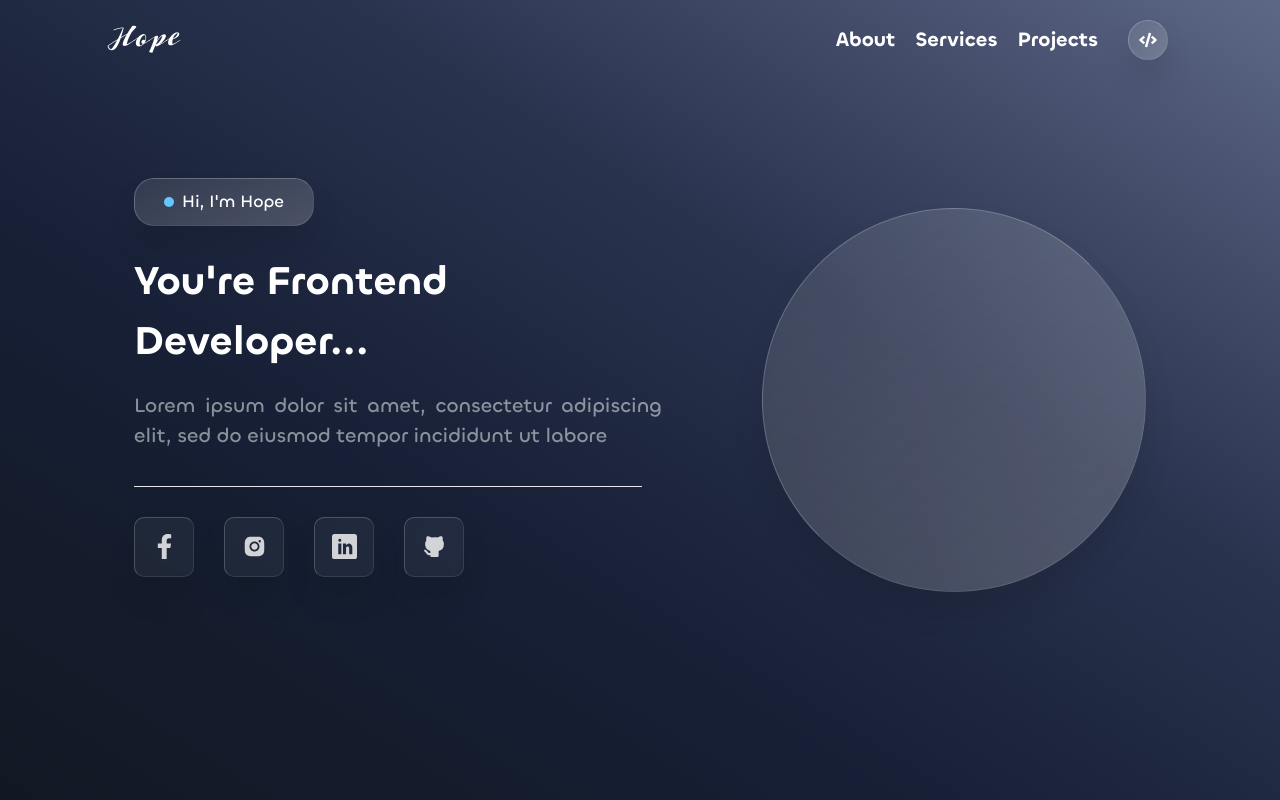
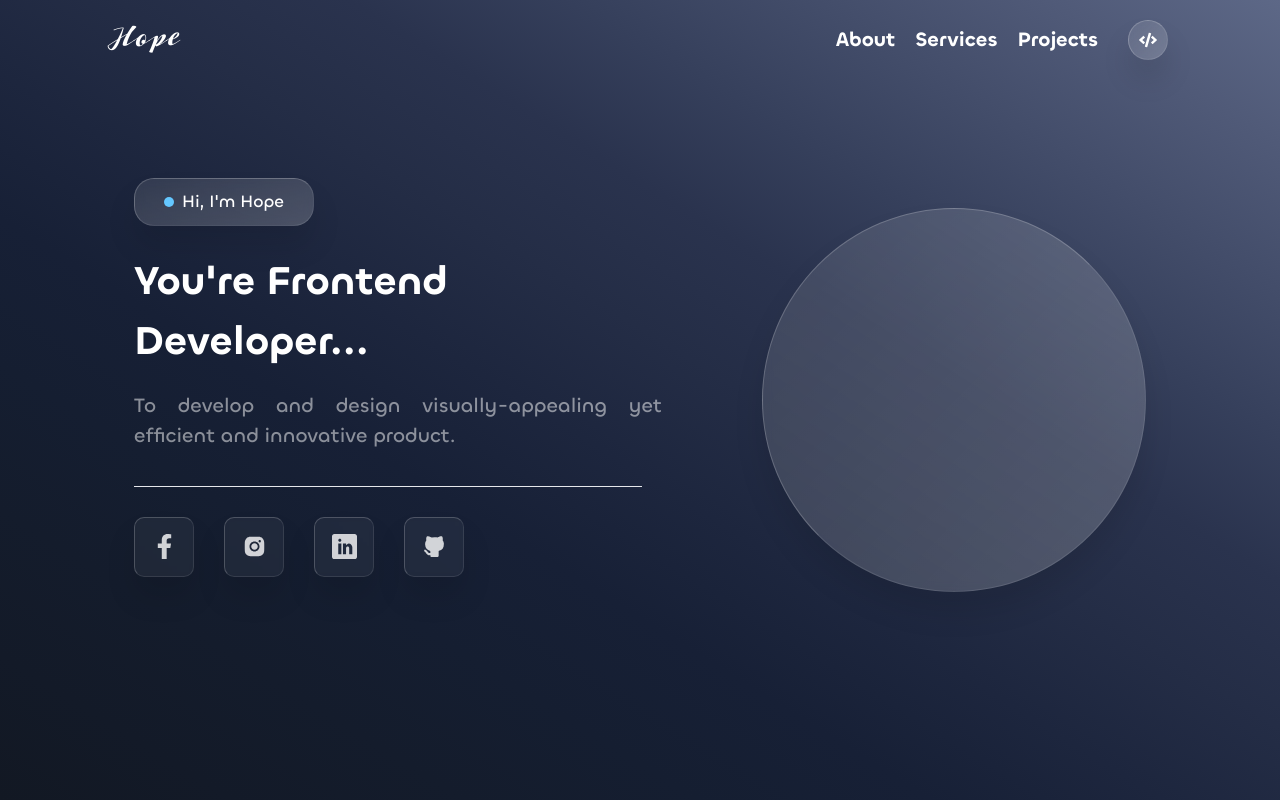
Before and after one commit to HopeeeX/HopeX-Portfolio, a Next.js app: page / in a window 1280 px wide. Shown: the top 800 px of the page. Built offline with nearby package versions, Linux system fonts and the light colour scheme.

Commit message:
Added description

```diff
--- a/components/hero/hero.jsx
+++ b/components/hero/hero.jsx
@@ -25,8 +25,7 @@ function hero() {
                         <h2
                             className= {`${Chillax_Medium} text-white text-[15px] xl:text-[20px] text-opacity-50 text-justify mt-[20px] mr-[20px] md:mr-[40px] lg:mr-[150px] xl:mr-0 2xl:w-[550px]`}
                         >
-                            Lorem ipsum dolor sit amet, consectetur adipiscing
-                            elit, sed do eiusmod tempor incididunt ut labore{" "}
+                            To develop and design visually-appealing yet efficient and innovative product.
                         </h2>
                         <hr className="line mt-[30px] xl:mt-[35px] mr-[50px] md:mr-[100px] lg:mr-[190px] xl:mr-5 2xl:w-[450px]"/>
                     </div>
```
